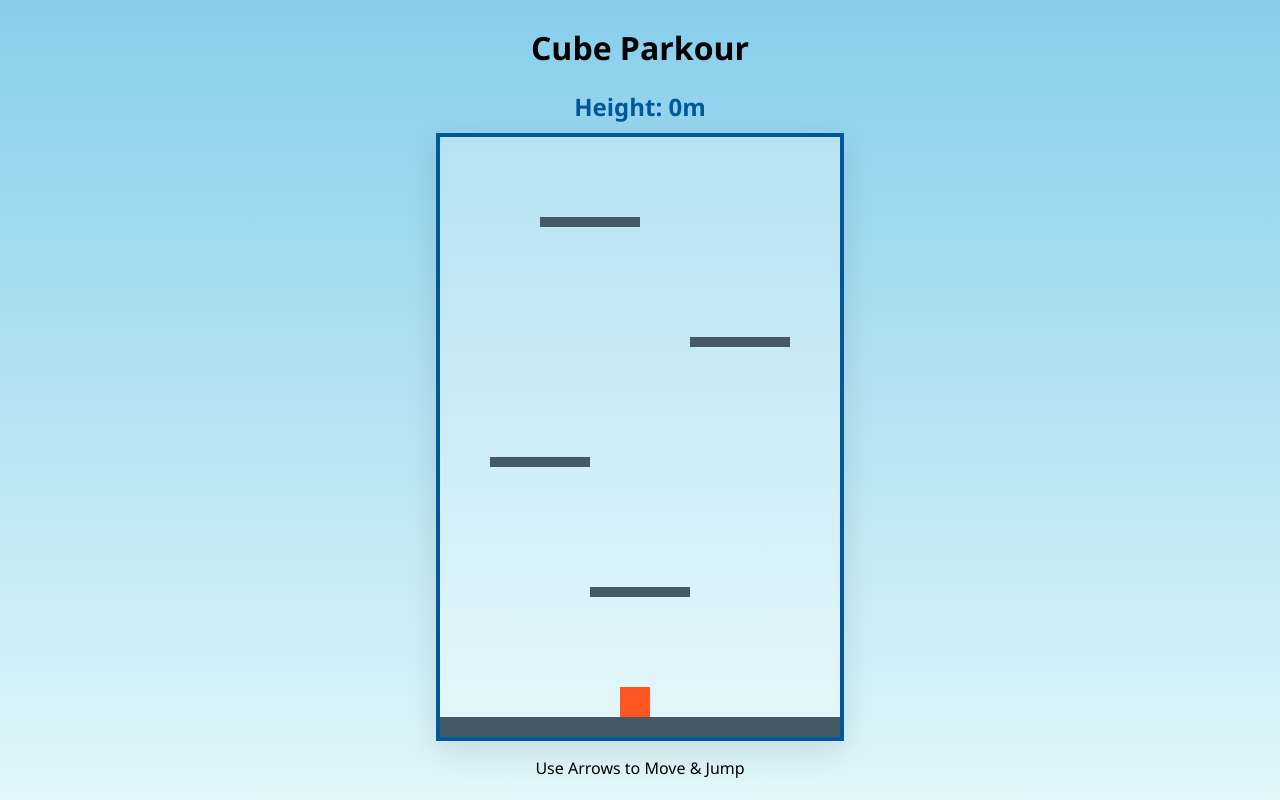
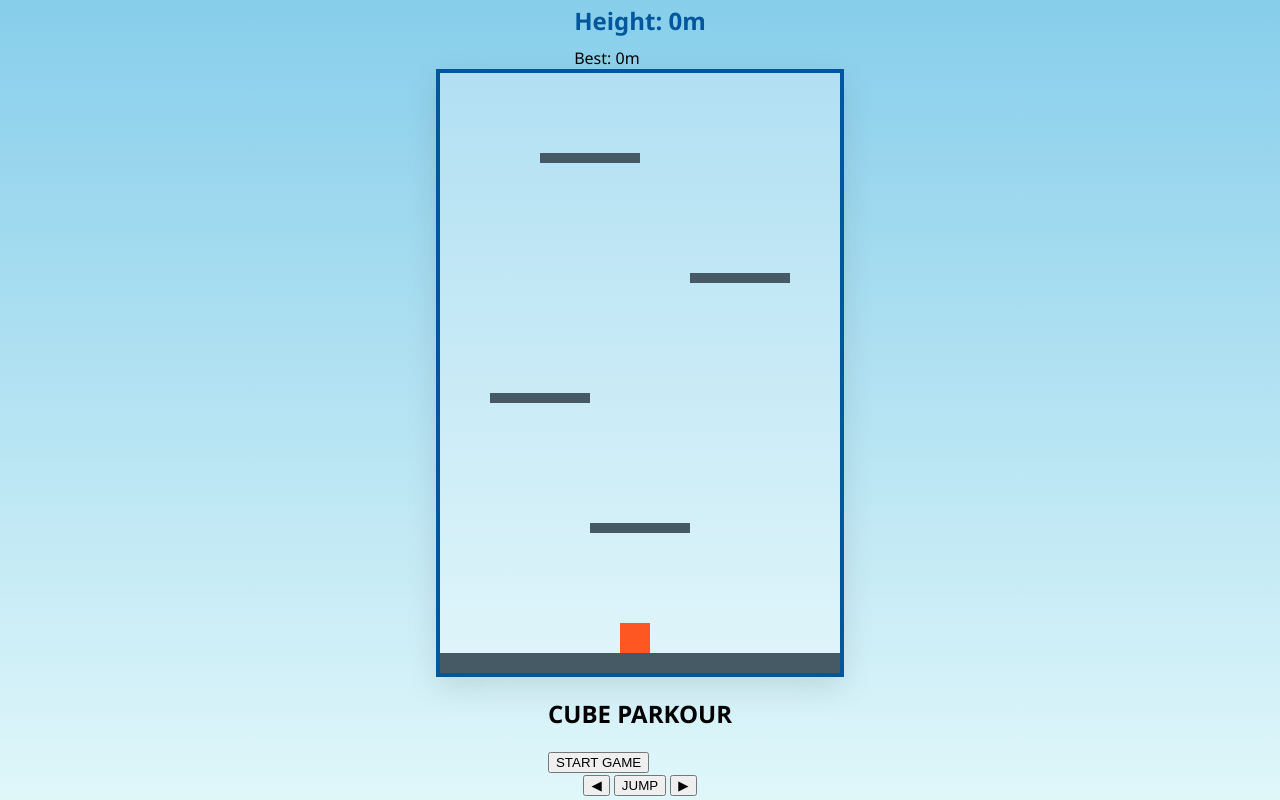
Before and after one commit to nasgovitzwyatt/Platformer-, a plain HTML site: page index.html in a window 1280 px wide. Drawn offline with Linux system fonts and the light colour scheme.

Commit message:
Modify title and enhance UI structure
Updated title and added UI elements for score and controls.

```diff
--- a/index.html
+++ b/index.html
@@ -3,14 +3,28 @@
 <head>
     <meta charset="UTF-8">
     <meta name="viewport" content="width=device-width, initial-scale=1.0, maximum-scale=1.0, user-scalable=no">
-    <title>Cube Parkour: Only Up</title>
+    <title>Cube Parkour Pro</title>
     <link rel="stylesheet" href="styles.css">
 </head>
 <body>
-    <h1>Cube Parkour</h1>
-    <div id="scoreBoard">Height: 0m</div>
+    <div id="ui">
+        <div id="scoreBoard">Height: 0m</div>
+        <div id="highScoreBoard">Best: 0m</div>
+    </div>
+
     <canvas id="gameCanvas" width="400" height="600"></canvas>
-    <p>Use Arrows to Move & Jump</p>
+
+    <div id="overlay">
+        <h2 id="statusText">CUBE PARKOUR</h2>
+        <button id="startBtn">START GAME</button>
+    </div>
+
+    <div class="controls">
+        <button class="control-btn" id="leftBtn">◀</button>
+        <button class="control-btn" id="jumpBtn">JUMP</button>
+        <button class="control-btn" id="rightBtn">▶</button>
+    </div>
+
     <script src="script.js"></script>
 </body>
 </html>
```
